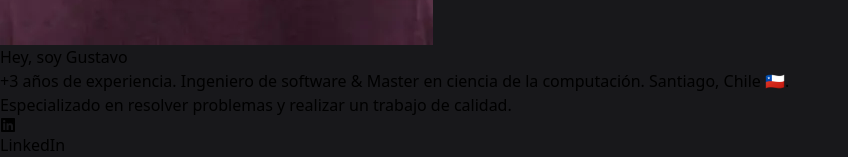
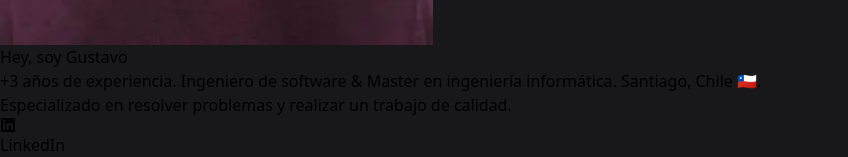
Before and after one commit to ghurtadoarevalo/portfolio, a React (Vite) app: page / in a window 1280 px wide. Shown: the part 459-616 px from the top of the page, without its empty margins (0-848 px from the left). Built offline with nearby package versions, Linux system fonts and the light colour scheme.

Commit message:
Update hero.tsx

```diff
--- a/src/components/hero.tsx
+++ b/src/components/hero.tsx
@@ -36,7 +36,7 @@ export default function Hero() {
         <div className=" text-gray-200 mt-5 font-mono text-sm">
           +3 años de experiencia.{' '}
           <span className="text-yellow-500 font-semibold">
-            Ingeniero de software & Master en ciencia de la computación
+            Ingeniero de software & Master en ingeniería informática
           </span>
           . Santiago, Chile 🇨🇱.
           <p>Especializado en resolver problemas y realizar un trabajo de calidad.</p>
```
